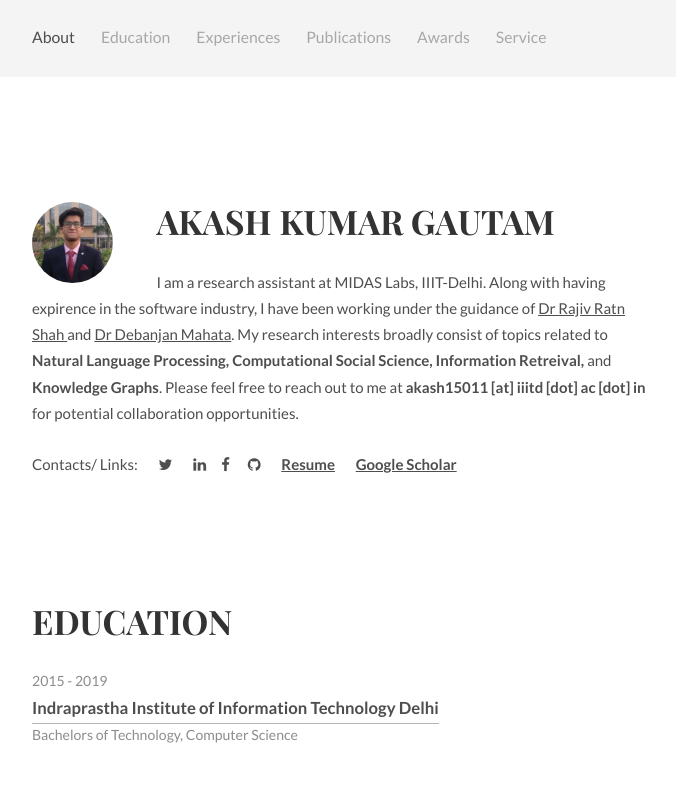
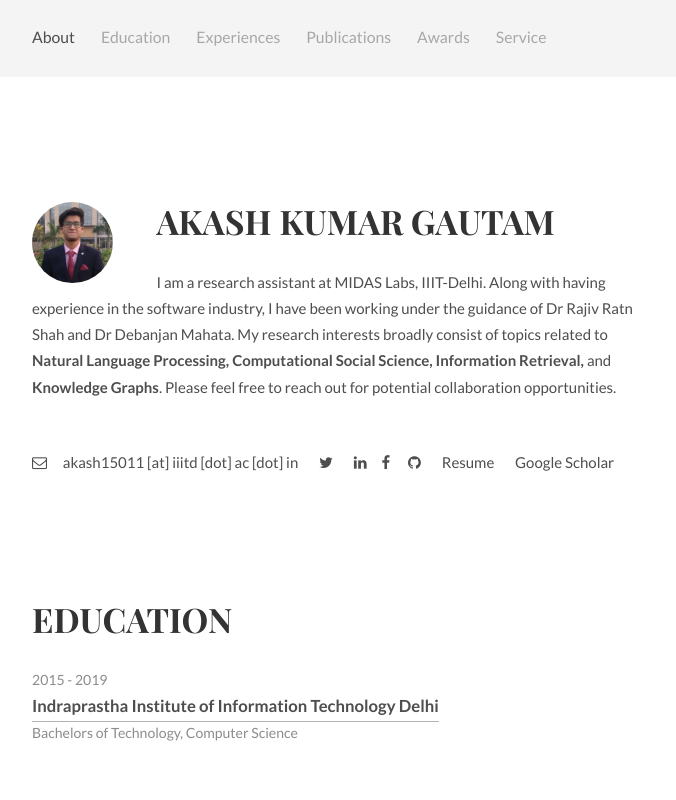
Before and after one commit to akash418/akash418.github.io, a plain HTML site: page index.html in a window 1280 px wide. Shown: the top 800 px of the page, without its empty margins (297-973 px from the left). Drawn offline with Linux system fonts and the light colour scheme.

Commit message:
contact details updated

```diff
--- a/index.html
+++ b/index.html
@@ -54,13 +54,15 @@
 					<h1>Akash Kumar Gautam<br><span id="typed"></span></h1>
 				</div>
 				<p>
-				I am a research assistant at MIDAS Labs, IIIT-Delhi. Along with having expirence in the software industry, I have been working under the guidance of <a href ="https://www.iiitd.ac.in/rajivratn">Dr Rajiv Ratn Shah <a/> and <a href="https://sites.google.com/a/ualr.edu/debanjan-mahata/home?authuser=0">Dr Debanjan Mahata</a>. My research interests broadly consist of topics related to <b>Natural Language Processing, Computational Social Science, Information Retreival,</b> and <b>Knowledge Graphs</b>. Please feel free to reach out to me at <b>akash15011 [at] iiitd [dot] ac [dot] in </b> for potential collaboration opportunities.
-
-				<p>Contacts/ Links: &emsp; <a href="http://twitter.com/akashgautam11_"><i class="fa fa-twitter"> </i></a> &emsp; <a href="http://dribbble.com/akashgautam11"><i class="fa fa-linkedin"></i></a>&emsp;<a href="https://www.facebook.com/profile.php?id=100021222968954"><i class="fa fa-facebook"></i></a>&emsp; <a href="https://github.com/akash418"><i class="fa fa-github"></i></a>
-				&emsp; <a href="https://drive.google.com/file/d/1h25EZ8CzKbSPDByJRxaq2N_QidRbjTdO/view?usp=sharing"><b>Resume</b></a> &emsp; <a href="https://scholar.google.com/citations?user=h3q5nD4AAAAJ&hl=en"><b>Google Scholar</b></a>
-
+				I am a research assistant at MIDAS Labs, IIIT-Delhi. Along with having experience in the software industry, I have been working under the guidance of <a href ="https://www.iiitd.ac.in/rajivratn">Dr Rajiv Ratn Shah <a/> and <a href="https://sites.google.com/a/ualr.edu/debanjan-mahata/home?authuser=0">Dr Debanjan Mahata</a>. My research interests broadly consist of topics related to <b>Natural Language Processing, Computational Social Science, Information Retrieval,</b> and <b>Knowledge Graphs</b>. Please feel free to reach out for potential collaboration opportunities.
 				</p>
 
+				<br>
+
+				<STYLE>A {text-decoration: none;} </STYLE>
+
+				<p><i class="fa fa-envelope-o" aria-hidden="true">&emsp;</i> akash15011 [at] iiitd [dot] ac [dot] in &emsp; <a href="http://twitter.com/akashgautam11_"><i class="fa fa-twitter"> </i></a> &emsp; <a href="http://dribbble.com/akashgautam11"><i class="fa fa-linkedin"></i></a>&emsp;<a href="https://www.facebook.com/profile.php?id=100021222968954"><i class="fa fa-facebook"></i></a>&emsp; <a href="https://github.com/akash418"><i class="fa fa-github"></i></a>
+				&emsp; <a href="https://drive.google.com/file/d/1h25EZ8CzKbSPDByJRxaq2N_QidRbjTdO/view?usp=sharing">Resume</a> &emsp; <a href="https://scholar.google.com/citations?user=h3q5nD4AAAAJ&hl=en">Google Scholar</a>
 				</p>
 			</div>
 		</div>
```
